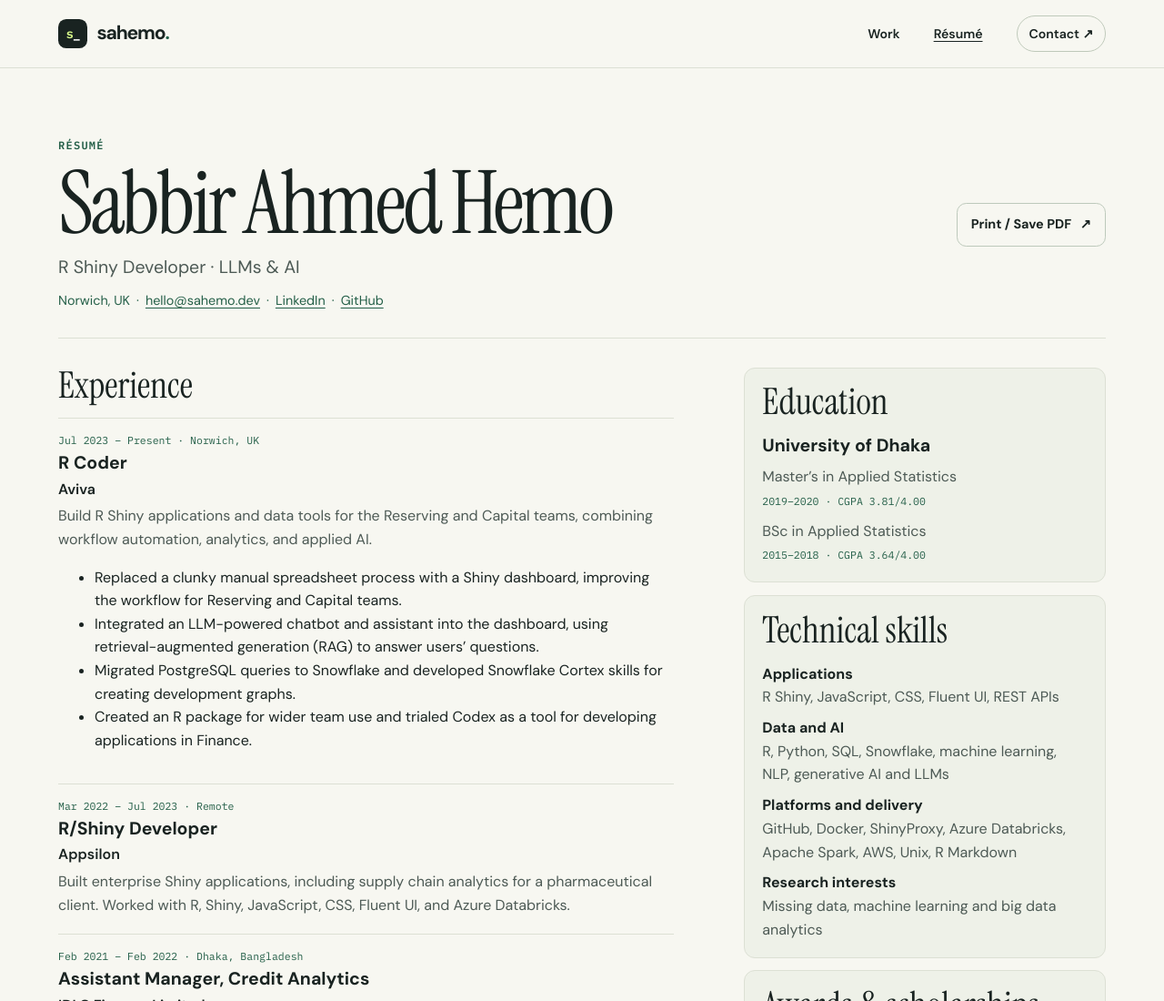
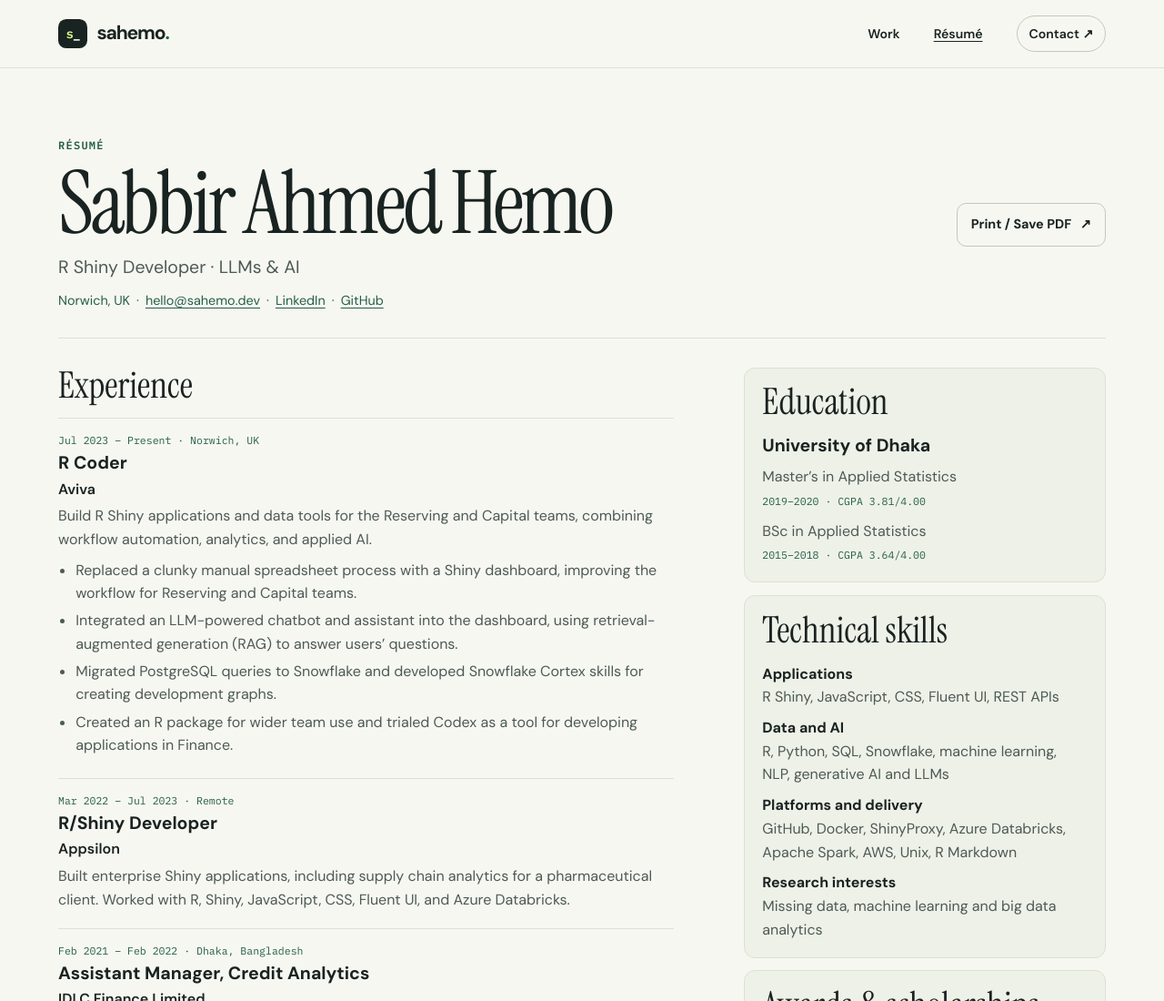
Before and after one commit to sahemo/sahemo.github.io, a plain HTML site: page resume.html in a window 1280 px wide. Shown: the top 1100 px of the page at 91% size. Drawn offline with Linux system fonts and the light colour scheme.

Commit message:
Add contact details and CV highlights

```diff
--- a/styles.css
+++ b/styles.css
@@ -107,6 +107,7 @@ a:focus-visible, button:focus-visible { outline: 2px solid #287758; outline-offs
 .contact h2 { max-width: 37rem; }
 .contact .eyebrow { color: #d4f8a0; }
 .contact .actions { flex-shrink: 0; }
+.contact-email { display: inline-block; margin-top: .6rem; color: var(--paper); font-size: 1rem; text-decoration-thickness: 1px; text-underline-offset: .22em; }
 .footer { display: flex; align-items: center; justify-content: space-between; gap: 1rem; padding-block: 1.4rem; color: var(--muted); font-size: .82rem; }
 .resume-main { padding-block: clamp(2.6rem, 6vw, 5.2rem); }
 .resume-intro { display: flex; justify-content: space-between; gap: 1rem; align-items: center; padding-bottom: 1.8rem; margin-bottom: 2rem; border-bottom: 1px solid var(--line); }
@@ -120,6 +121,8 @@ a:focus-visible, button:focus-visible { outline: 2px solid #287758; outline-offs
 .dates { color: var(--green); font: .72rem/1.55 var(--mono); }
 .company { font-weight: 600; }
 .role p:not(.dates):not(.company) { color: var(--muted); margin-top: .26rem; }
+.role-highlights { color: var(--muted); margin: .5rem 0 0; padding-left: 1.2rem; }
+.role-highlights li { margin: .28rem 0; }
 .resume-sidebar section { background: #eef1e8; border: 1px solid var(--line); border-radius: .75rem; padding: 1.1rem 1.22rem; margin-bottom: .85rem; }
 .resume-sidebar p { color: var(--muted); margin-top: .52rem; }
 .resume-sidebar p > strong { color: var(--ink); }
```
